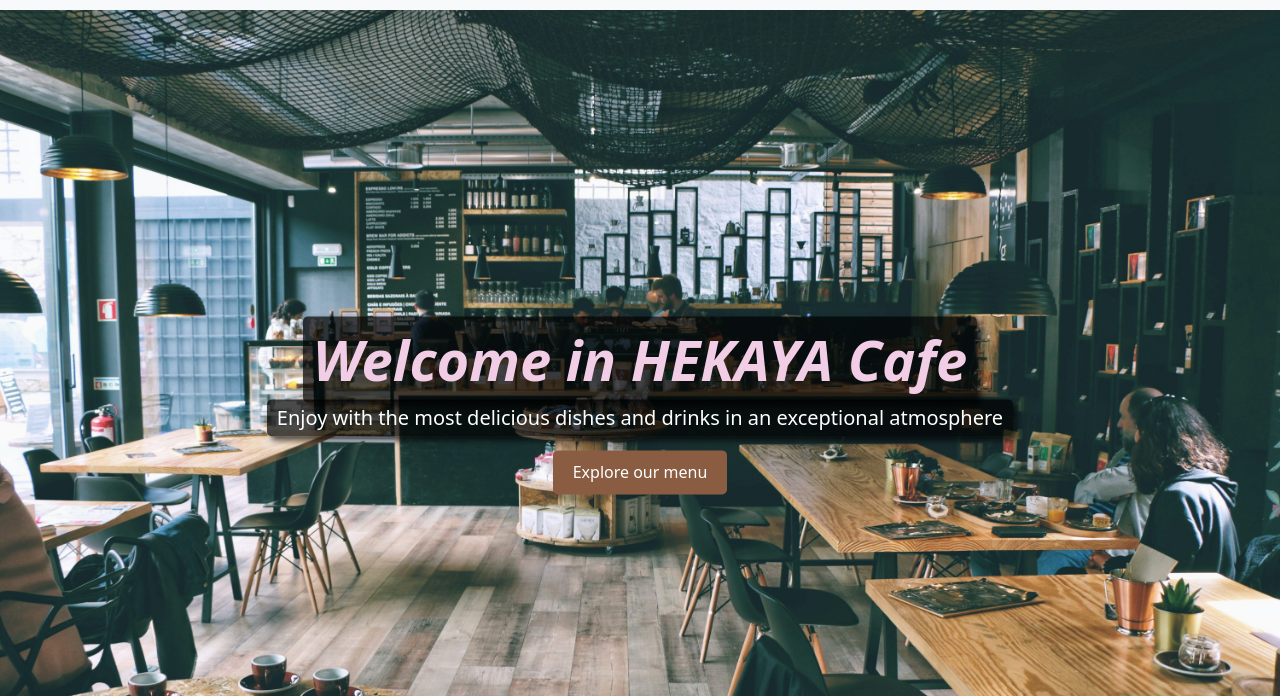
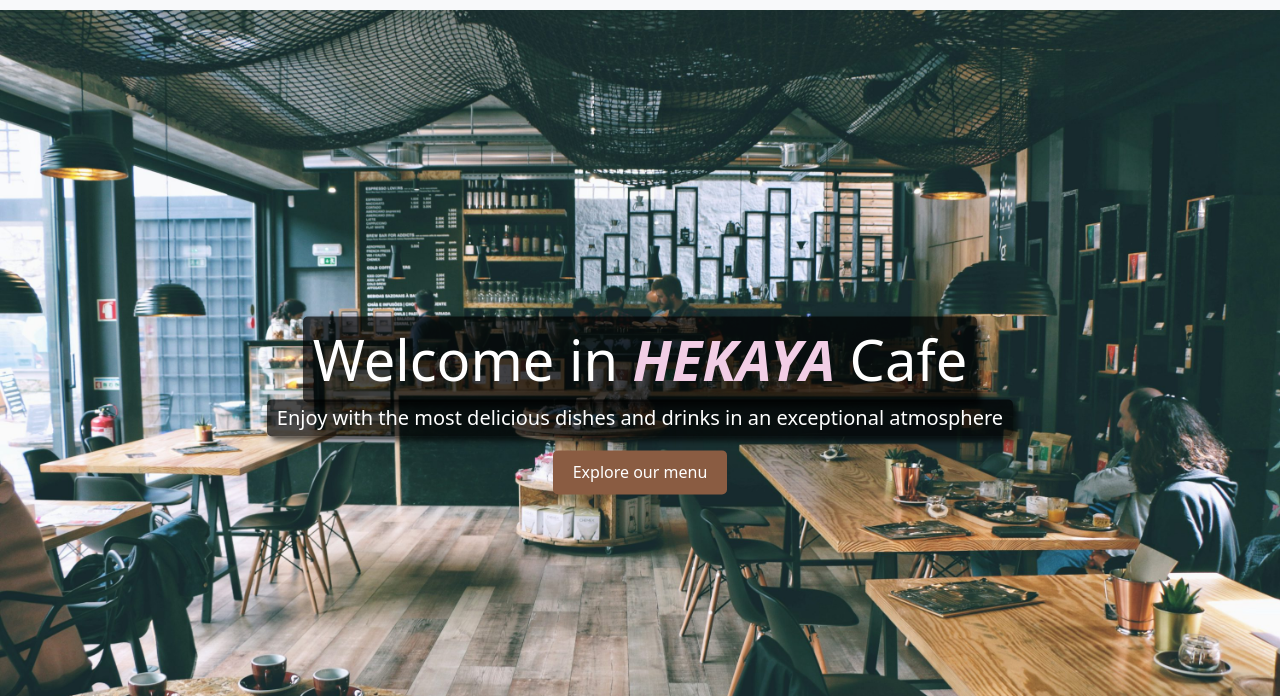
Before and after one commit to Mahmoud-2005/HIKAYA-cafe, a plain HTML site: page index.html in a window 1280 px wide. Shown: the part 104-800 px from the top of the page. Drawn offline with nearby package versions, Linux system fonts and the light colour scheme.

Commit message:
Update index.html

```diff
--- a/index.html
+++ b/index.html
@@ -52,7 +52,7 @@
     <!-- Hero Section -->
     <section class="hero text-center text-white d-flex align-items-center">
       <div class="container">
-        <h1 class="display-4"><span class="highlight"><span class="hekaya-styled">Welcome in HEKAYA Cafe</span></span></h1>
+        <h1 class="display-4"><span class="highlight"><span>Welcome in<span class="hekaya-styled"> HEKAYA</span> Cafe</span></span></h1>
         <p class="lead"><span class="highlight">Enjoy with the most delicious dishes and drinks in an exceptional atmosphere</span></p>
         <a href="menu.html" class="btn btn-primary btn-lg">Explore our menu</a>
       </div>
```
